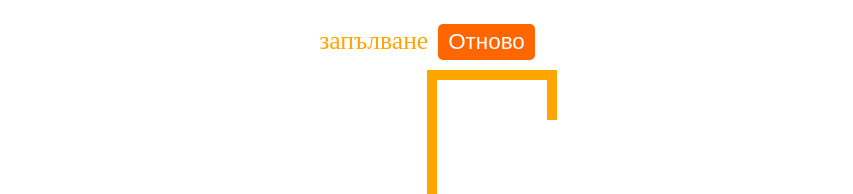
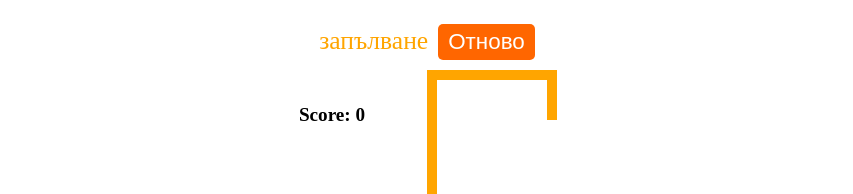
Before and after one commit to NinaNikolova/react-hangman-main, a React (Vite) app: page / in a window 1280 px wide. Shown: the top 194 px of the page, without its empty margins (208-1061 px from the left). Built offline with nearby package versions, Linux system fonts and the light colour scheme.

Commit message:
added score

```diff
--- a/src/App.tsx
+++ b/src/App.tsx
@@ -20,7 +20,7 @@ function App() {
 
   const [wordToShow, setWordToShow] = useState(bgWord)
   const [guessedLetters, setGuessedLetters] = useState<string[]>([])
-
+  const [score, setScore] = useState(0);
   const incorrectLetters = guessedLetters.filter(
     letter => !wordToGuess.includes(letter)
   )
@@ -75,8 +75,12 @@ function App() {
   useEffect(() => {
     if (isWinner) {
       playWinSound(); // Play win sound
+      setScore((prevScore) => prevScore + 1); // Increase score
+      setTimeout(resetGame, 2000);
     } else if (isLoser) {
       playLoseSound(); // Play lose sound
+      setScore((prevScore) => prevScore - 1); // Increase score
+      setTimeout(resetGame, 2000);
     }
   }, [isWinner, isLoser]);
   const resetGame = () => {
@@ -116,6 +120,7 @@ function App() {
         >
           Отново
         </button>
+
         <span style={{ fontSize: "1rem", textAlign: "center" }}>
           {isWinner && "Winner!"}
           {isLoser && "Nice Try!"}
@@ -128,6 +133,9 @@ function App() {
         guessedLetters={guessedLetters}
         wordToGuess={wordToGuess}
       />
+      <div style={{ fontSize: "1.2rem", position: "absolute", marginTop: "80px", marginLeft: "-200px" }}>
+        <strong>Score: {score}</strong>
+      </div> {/* Display the score */}
       <div style={{ alignSelf: "stretch" }}>
         <Keyboard
           disabled={isWinner || isLoser}
```
